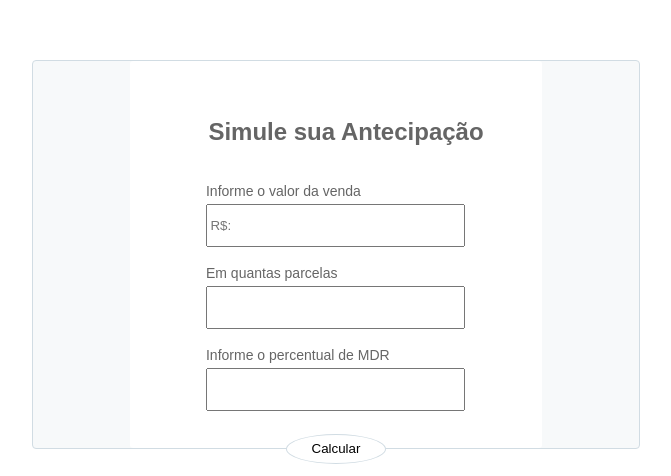
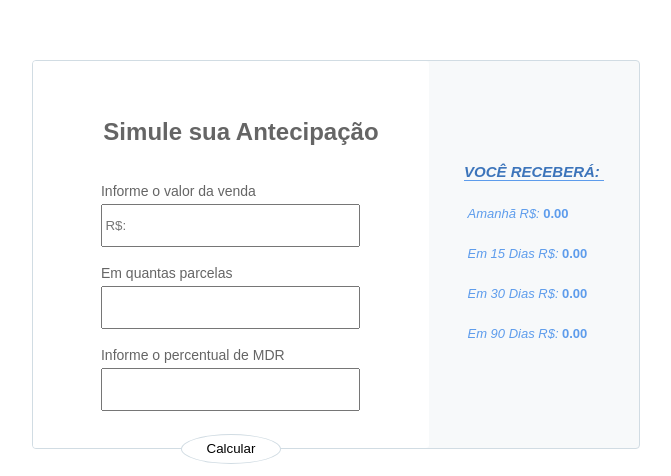
Before and after one commit to elefantinhos2/projeto-react, a React (Create React App) app: page / in a window 1280 px wide. Shown: the part 324-800 px from the top of the page, without its empty margins (304-975 px from the left). Built offline with nearby package versions, Linux system fonts and the light colour scheme; no server answers.

Commit message:
feat: trabalhando  response Api em ListAmounts/style

```diff
--- a/src/App.js
+++ b/src/App.js
@@ -1,15 +1,23 @@
 import './App.css';
 import Form from './components/Home';
 import { useState } from 'react';
+import ListAmounts from './components/ListAmounts';
 
 function App() {
 
-  const [listAmounts, setListAmounts] = useState()
+  const [listAmounts, setListAmounts] = useState({
+    "1": "0.00",
+    "15": "0.00",
+    "30": "0.00",
+    "90": "0.00"
+  })
+
 
   return (
     <div className="App">
       <section>
         <Form listAmounts={listAmounts} setListAmounts={setListAmounts}/>
+        <ListAmounts listAmounts={listAmounts} setListAmounts={setListAmounts}/>
       </section>
     </div>
   );
--- /dev/null
+++ b/src/components/ListAmounts/index.jsx
@@ -0,0 +1,54 @@
+import "./style.css"
+
+function ListAmounts({listAmounts, setListAmounts}) {
+
+    return (
+        <div className="ListAmounts">
+            <ul>
+                <h2>VOCÊ RECEBERÁ:</h2>
+                {listAmounts[1] !== undefined ?
+                    <li>
+                        <h3>Amanhã R$: </h3>
+                        <p>{listAmounts[1]}</p>
+                    </li> :
+                    <>
+                    </>
+                }
+                {listAmounts[15] !== undefined ?
+                <li>
+                    <h3>Em 15 Dias R$:</h3>
+                    <p>{listAmounts[15]}</p>
+                </li> :
+                    <>
+                    </>
+                }
+                {listAmounts[30] !== undefined ?
+                <li>
+                    <h3>Em 30 Dias R$:</h3>
+                    <p>{listAmounts[30]}</p>
+                </li> :
+                    <>
+                    </>
+                }
+                {listAmounts[60] !== undefined ?
+                <li>
+                    <h3>Em 60 Dias R$:</h3>
+                    <p>{listAmounts[60]}</p>
+                </li> :
+                    <>
+                    </>
+                }
+                {listAmounts[90] !== undefined ?
+                <li>
+                    <h3>Em 90 Dias R$:</h3>
+                    <p>{listAmounts[90]}</p>
+                </li> :
+                    <>
+                    </>
+                }
+            </ul>
+        </div>
+    )
+}
+
+export default ListAmounts
--- /dev/null
+++ b/src/components/ListAmounts/style.css
@@ -0,0 +1,54 @@
+@import url('https://fonts.googleapis.com/css2? família= Fonte+Sans+Pro:ital,wght@0,300;0,400;0,600;0,700;0,900;1,300;1,400;1,600;1,700;1,900 & display=trocar');
+
+
+.ListAmounts {
+    width: 220px;
+}
+
+
+.ListAmounts > ul {
+    list-style: none;
+    width: 140px;
+    height: 194.47px;
+    margin: 0 auto;
+    padding: 0;
+}
+
+.ListAmounts > ul > h2 {
+    font-size: 15px;
+    color: #3D75BB;
+    font-family: "FonteSansPro", sans-serif;
+    font-style: italic;
+    font-weight: 700;
+    border-bottom: 1px solid #5D9CEC;
+    display: flex;
+}
+
+.ListAmounts > ul > li {
+    display: flex;
+    align-items: center;
+    height: 40px;
+    width: 160px;
+
+}
+
+.ListAmounts > ul > li  >h3 {
+    font-size: 13px;
+    font-weight: 500;
+    padding: 3.5px;
+    margin: 0;
+
+    font-family: "FonteSansPro", sans-serif;
+    font-style: italic;
+    font-weight: 400;
+    color: #5D9CEC;
+}
+
+.ListAmounts > ul > li  > p {
+    font-size: 13px;
+    font-weight: 500;
+
+    font-family: "FonteSansPro", sans-serif;
+    font-weight: 800;
+    color: #5D9CEC;
+}
```
